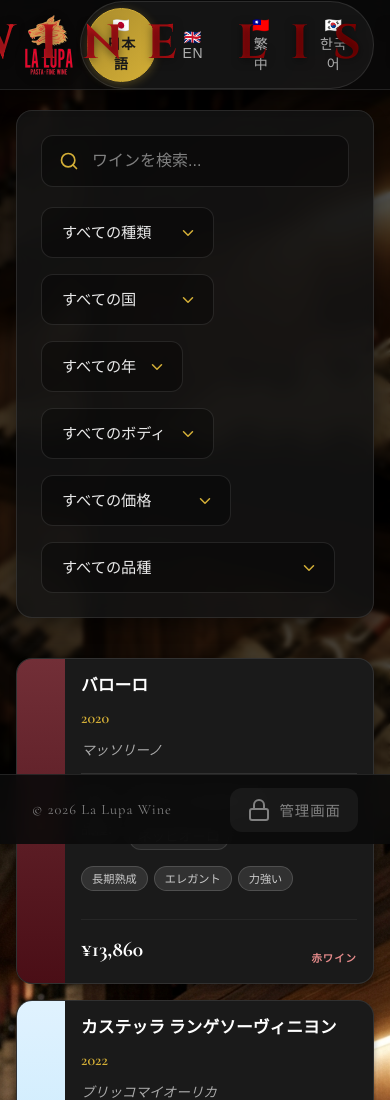
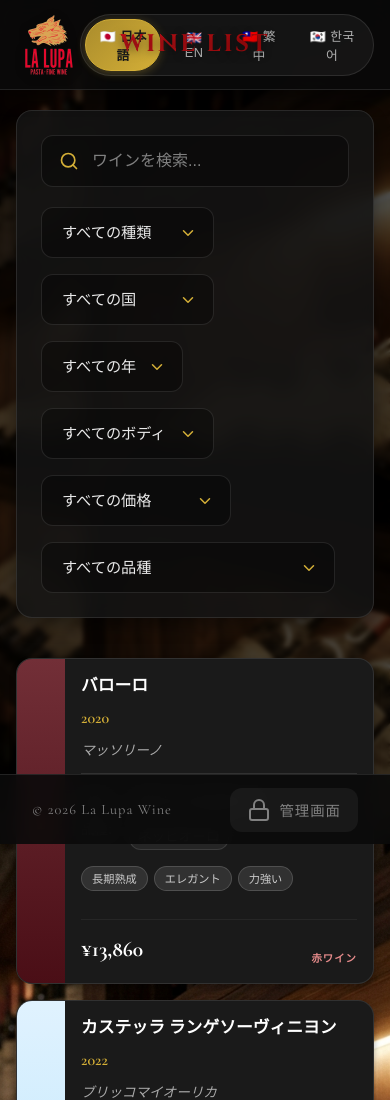
Before and after one commit to 109mototomo-a11y/lalupa_winelist, a plain HTML site: page index.html in a window 390 px wide. Shown: the top 1100 px of the page. Drawn offline with nearby package versions, Linux system fonts and the light colour scheme.

Commit message:
feat: ヘッダータイトルと言語スイッチャーにタブレット/小型デスクトップ調整を追加し、モバイル向けヘッダータイトルを改善

```diff
--- a/styles.css
+++ b/styles.css
@@ -1278,10 +1278,35 @@ body::before {
 
 
 
+
+/* Tablet / Small Desktop Adjustments */
+@media (max-width: 1100px) {
+    .header-title {
+        font-size: 2rem;
+        letter-spacing: 0.2em;
+        left: 50%;
+    }
+
+    .language-switcher {
+        gap: 4px;
+        padding: 4px;
+    }
+
+    .lang-btn {
+        padding: 6px 10px;
+        font-size: 0.8rem;
+    }
+}
+
 /* Responsiveness */
 @media (max-width: 768px) {
     .header-content {
         padding: 0 16px;
+    }
+
+    .header-title {
+        font-size: 1.5rem;
+        letter-spacing: 0.1em;
     }
 
     .main-content {
```
